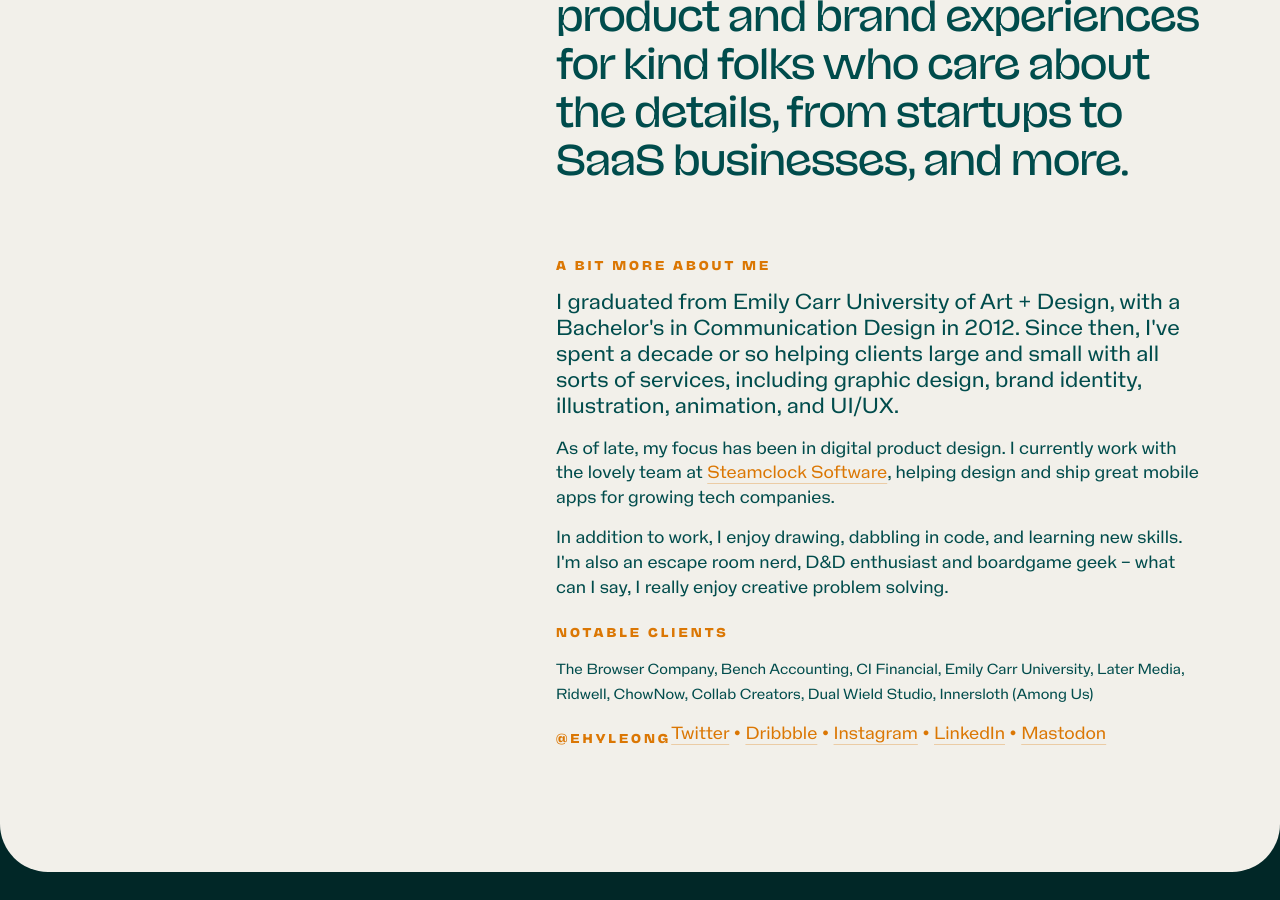
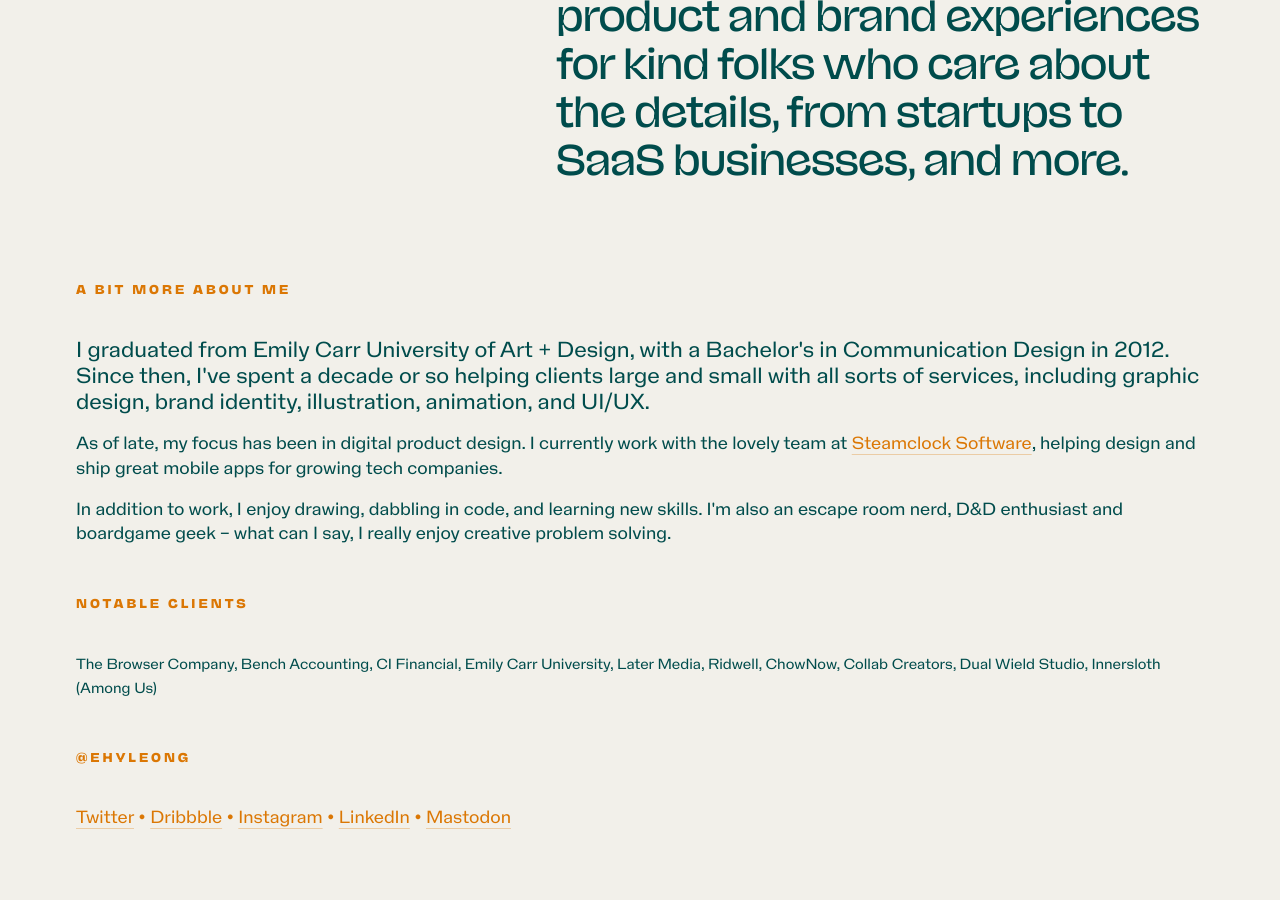
Before and after one commit to ehyleong/ehyleong.github.io, a Jekyll site: the page built from about.html, in a window 1280 px wide and 900 px high, scrolled down 593 px. Built offline with Jekyll 4.4.1, drawn with Linux system fonts in a browser that asks for light colours; comment, search, counter and statistics services are not loaded.

Commit message:
Update about

```diff
--- a/about.html
+++ b/about.html
@@ -15,11 +15,14 @@
       <h5 class="top-text-spacer bottom-half-spacer fade-up-delay">Visual Designer + Illustrator / <span class="green on-dark">Cat Whisperer + Silly Guy</span></h5>
       <h3 class="fade-up-delay">I'm a visual designer & illustrator, making delightful product and brand experiences for kind folks who care about the details, from startups to SaaS businesses, and&nbsp;more.</h3>
 
-    <div class="row half-spacer">
-      <div class="col-lg-3">
+
+
+  </div>
+  <div class="row half-spacer">
+      <div class="col-lg-4 col-md-12 col-xs-12">
         <h5>A bit more about me</h5>
       </div>
-    <div class="col-lg-9">
+    <div class="col-lg-7 col-lg-offset-1 col-md-12 col-xs-12">
       <p class="large">I graduated from Emily Carr University of Art + Design, with a Bachelor's in Communication Design in 2012. Since then, I've spent a decade or so helping clients large and small with all sorts of services, including graphic design, brand identity, illustration, animation, and UI/UX.</p>
       <p> As of late, my focus has been in digital product design. I currently work with the lovely team at <a href="https://steamclock.com" class="inline-link">Steamclock Software</a>, helping design and ship great mobile apps for growing tech companies.</p>
       <p>In addition to work, I enjoy drawing, dabbling in code, and learning new skills. I'm also an escape room nerd, D&D enthusiast and boardgame geek – what can I say, I really enjoy creative problem solving.</p>
@@ -27,22 +30,20 @@
     </div>
   </div>
     <div class="row">
-      <div class="col-lg-3">
+      <div class="col-lg-4 col-md-12 col-xs-12">
         <h5>notable clients</h5>
       </div>
-    <div class="col-lg-9">
+    <div class="col-lg-7 col-lg-offset-1 col-md-12 col-xs-12">
       <p><small>The Browser Company, Bench Accounting, CI Financial, Emily Carr University, Later Media, Ridwell, ChowNow, Collab Creators, Dual Wield Studio, Innersloth (Among Us)</small></p>
     </div>
   </div>
    <div class="row">
-      <div class="col-lg-3">
+      <div class="col-lg-4 col-md-12 col-xs-12">
         <h5>@ehyleong</h5>
       </div>
-    <div class="col-lg-9">
+    <div class="col-lg-7 col-lg-offset-1 col-md-12 col-xs-12">
       <p class="orange"><a href="https://twitter.com/ehyleong" class="inline-link" target="_blank">Twitter</a> • <a href="https://dribbble.com/ehyleong" class="inline-link" target="_blank">Dribbble</a> • <a href="https://instagram.com/ehyleong" class="inline-link" target="_blank">Instagram</a> • <a href="https://www.linkedin.com/in/ehyleong/" class="inline-link" target="_blank">LinkedIn</a> • <a href="https://mastodon.cloud/@ehyleong/" class="inline-link" target="_blank">Mastodon</a></p>
     </div>
   </div>
-
-  </div>
   </div>
 </header>
```
